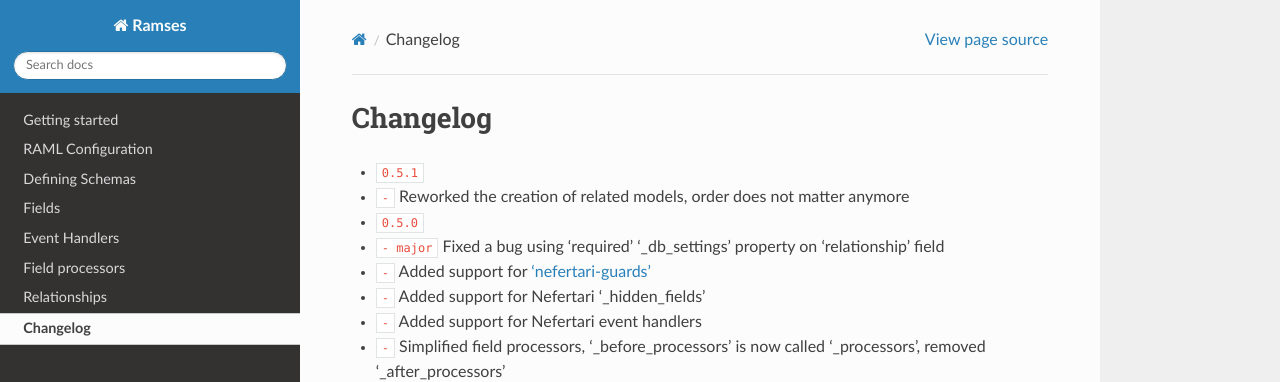
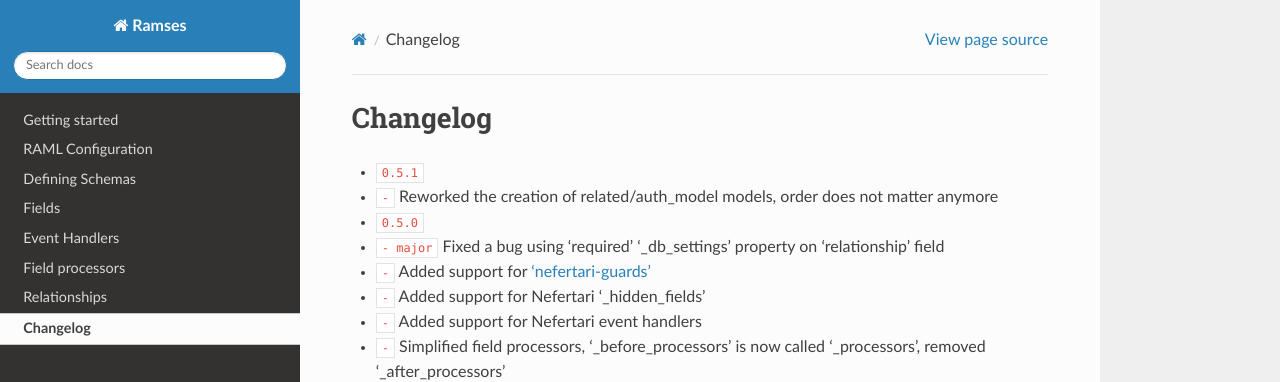
Before and after one commit to ramses-tech/ramses, a Sphinx documentation site: the page built from docs/source/changelog.rst, in a window 1280 px wide and 900 px high. Shown: the top 382 px of the window. Built offline with Sphinx 7.4.7 and the Read the Docs theme 2.0.0, drawn with Linux system fonts in a browser that asks for light colours; cross-references to code outside the pages are shown as plain code.

Commit message:
version++

```diff
--- a/docs/source/changelog.rst
+++ b/docs/source/changelog.rst
@@ -1,8 +1,8 @@
 Changelog
 =========
 
-* :release:`0.5.1 <2015-11-xx>`
-* :bug:`-` Reworked the creation of related models, order does not matter anymore
+* :release:`0.5.1 <2015-11-18>`
+* :bug:`-` Reworked the creation of related/auth_model models, order does not matter anymore
 
 * :release:`0.5.0 <2015-10-07>`
 * :bug:`- major` Fixed a bug using 'required' '_db_settings' property on 'relationship' field
--- a/setup.py
+++ b/setup.py
@@ -8,7 +8,7 @@
 requires = [
     'cryptacular',
     'inflection',
-    'nefertari>=0.6.0',
+    'nefertari>=0.6.1',
     'pyramid',
     'ramlfications==0.1.8',
     'six',
```
Also changed, not shown: 1 other file.
